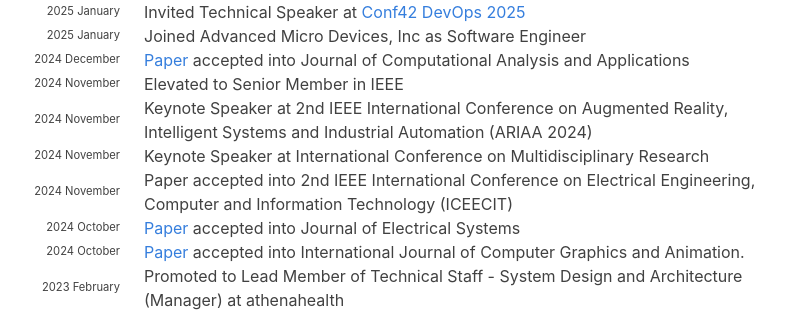
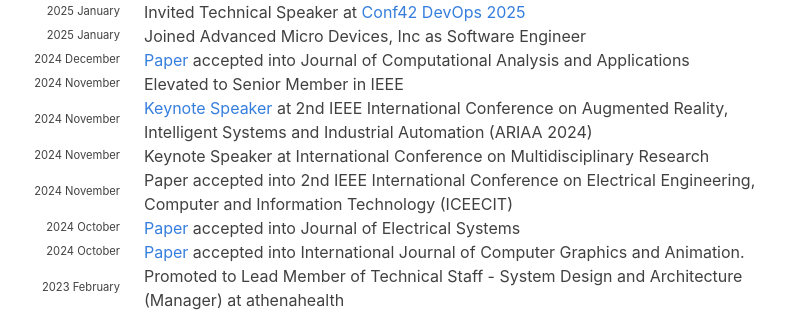
Before and after one commit to hariharanragothaman/hariharanragothaman.github.io, a Jekyll site: the page built from index.md, in a window 1280 px wide and 900 px high, scrolled down 868 px. Shown: the part 162-474 px from the top of the window, without its empty margins (188-973 px from the left). Built offline with Jekyll 4.4.1, drawn with Linux system fonts in a browser that asks for light colours; nearby versions of some CDN libraries; some web fonts are replaced; some of the changed lines change nothing that is shown.

Commit message:
Polishes and Updates

```diff
--- a/_data/news.yaml
+++ b/_data/news.yaml
@@ -32,7 +32,7 @@
 
 - year: 2024
   year-extra: November
-  description: Keynote Speaker at 2nd IEEE International Conference on Augmented Reality, Intelligent Systems and Industrial Automation (ARIAA 2024)
+  description: <a href="https://www.linkedin.com/feed/update/urn:li:activity:7265642701260242946/">Keynote Speaker</a> at 2nd IEEE International Conference on Augmented Reality, Intelligent Systems and Industrial Automation (ARIAA 2024)
 
 - year: 2024
   year-extra: November
```
